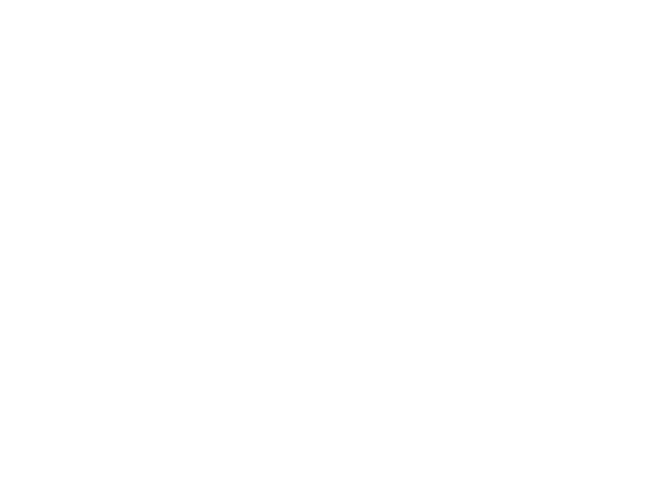
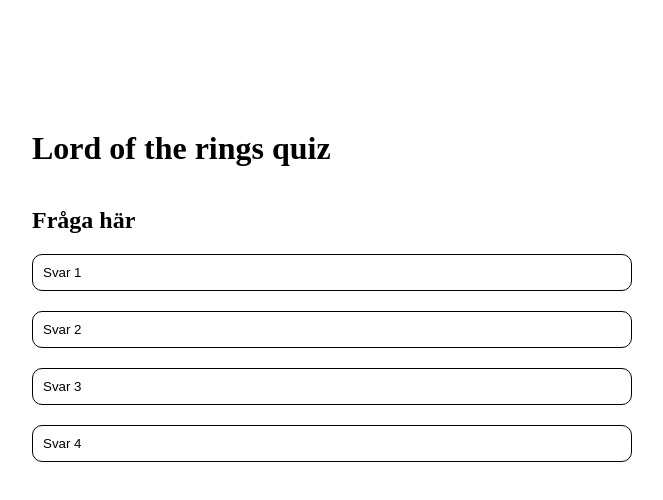
Before and after one commit to hannaroos/ankademin-quiz, a plain HTML site: page index.html in a window 1280 px wide. Shown: the whole page, without its empty margins (308-971 px from the left). Drawn offline with Linux system fonts and the light colour scheme.

Commit message:
add html structure and css

```diff
--- a/index.html
+++ b/index.html
@@ -5,8 +5,23 @@
     <meta name="viewport" content="width=device-width, initial-scale=1.0">
     <title>Ankademin Quiz</title>
     <script src="script.js"></script>
+    <link rel="stylesheet" href="style.css">
 </head>
 <body>
 
+    <main class="container">
+       <h1>Lord of the rings quiz</h1>
+       <div class="quiz">
+            <h2 id="question">Fråga här</h2>
+            <div class="answer-btn">
+                <button class="btn">Svar 1</button>
+                <button class="btn">Svar 2</button>
+                <button class="btn">Svar 3</button>
+                <button class="btn">Svar 4</button>
+            </div>
+       </div>
+    </main>
+
+
 </body>
 </html>
--- /dev/null
+++ b/style.css
@@ -0,0 +1,29 @@
+* {
+    margin: 0;
+    box-sizing: border-box;
+}
+
+.container {
+    width: 90%;
+    max-width: 600px;
+    margin: 100px auto 0;
+}
+
+h1 {
+    padding: 30px 0px;
+}
+
+h2 {
+    padding: 10px 0px;
+}
+
+.btn{
+    background-color: white;
+    width: 100%;
+    border: 1px solid black;
+    padding: 10px;
+    margin: 10px 0px;
+    text-align: left;
+    border-radius: 10px;
+    cursor: pointer;
+}
```
